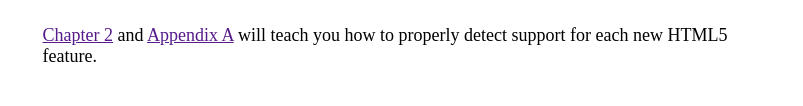
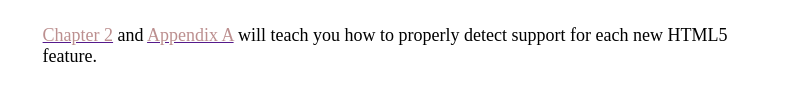
Before and after one commit to pbazyliuk/Lits-WebUI-Lecture2, a plain HTML site: page index.html in a window 1280 px wide. Shown: the part 852-958 px from the top of the page, without its empty margins (232-1035 px from the left). Drawn offline with Linux system fonts and the light colour scheme.

Commit message:
fix links color

```diff
--- a/index.html
+++ b/index.html
@@ -120,9 +120,12 @@
 						<td colspan="2">
 							<p>
 								<font size="4">
-								<a href="">Chapter 2</a>
+
+								<a href=""><font color="RosyBrown" size="4">Chapter 2</font></a>
+
 								and
-								<a href="">Appendix A</a>
+
+								<a href=""><font color="RosyBrown" size="4">Appendix A</font></a>
 								will teach you how to properly detect support for each new HTML5 feature.
 								</font>
 							</p>
```
